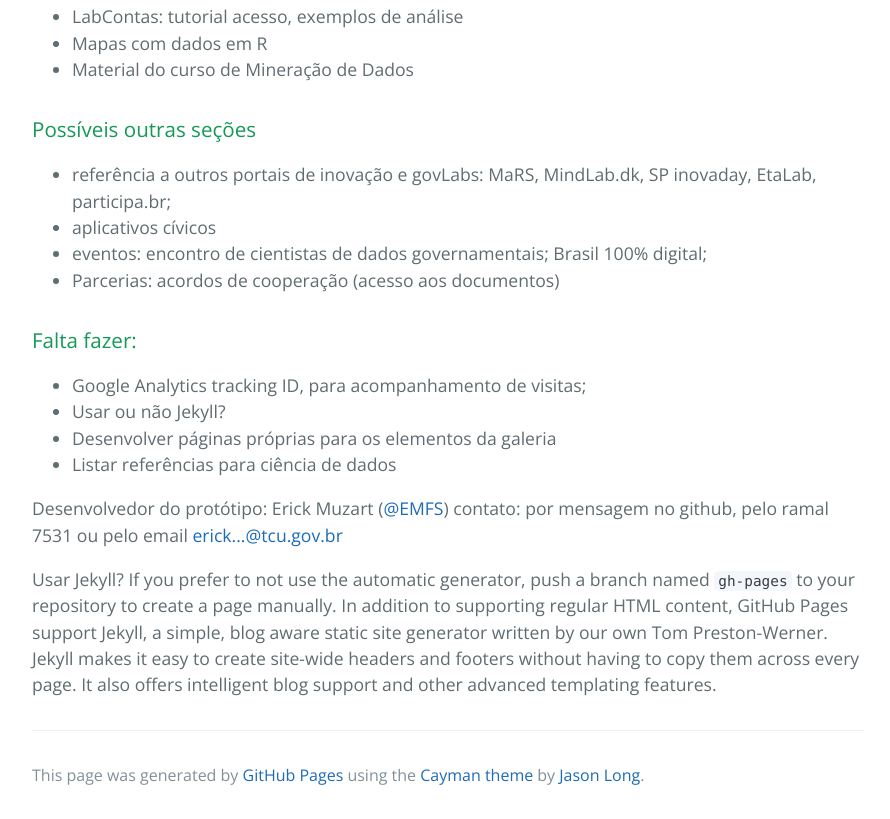
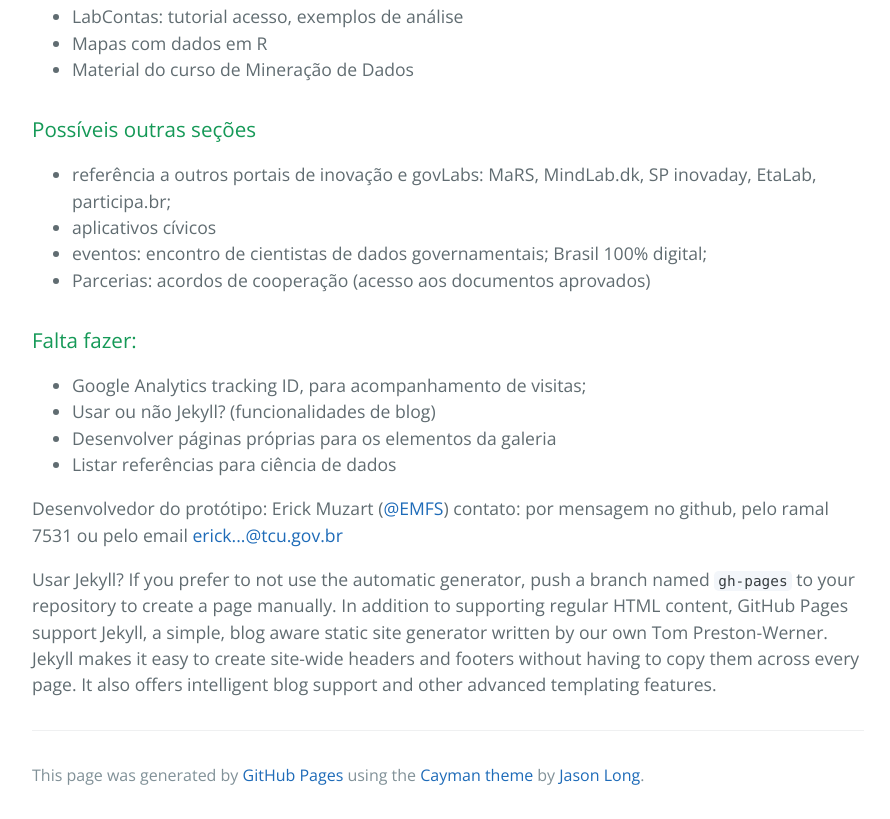
Before and after one commit to inovaTCU/inovaTCU.github.io, a plain HTML site: page index.html in a window 1280 px wide. Shown: the part 754-1573 px from the top of the page, without its empty margins (192-1082 px from the left). Drawn offline with nearby package versions, Linux system fonts and the light colour scheme.

Commit message:
Replace master branch with page content via GitHub

```diff
--- a/index.html
+++ b/index.html
@@ -49,7 +49,7 @@ O futuro site oficial terá como endereço: inovatcu.gov.br</p>
 <li>referência a outros portais de inovação e govLabs: MaRS, MindLab.dk, SP inovaday, EtaLab,  participa.br; </li>
 <li>aplicativos cívicos</li>
 <li>eventos: encontro de cientistas de dados governamentais; Brasil 100% digital;</li>
-<li>Parcerias: acordos de cooperação (acesso aos documentos) </li>
+<li>Parcerias: acordos de cooperação (acesso aos documentos aprovados) </li>
 </ul>
 
 <h3>
@@ -57,7 +57,7 @@ O futuro site oficial terá como endereço: inovatcu.gov.br</p>
 
 <ul>
 <li>Google Analytics tracking ID, para acompanhamento de visitas;</li>
-<li>Usar ou não Jekyll?</li>
+<li>Usar ou não Jekyll? (funcionalidades de blog)</li>
 <li>Desenvolver páginas próprias para os elementos da galeria</li>
 <li>Listar referências para ciência de dados</li>
 </ul>
```
Also changed, not shown: params.json (+1 -1 lines).
